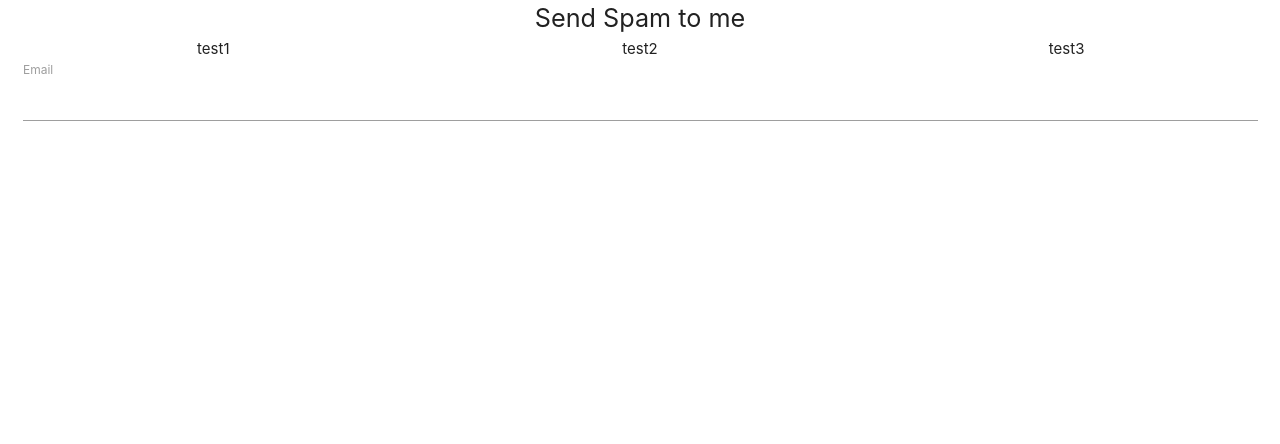
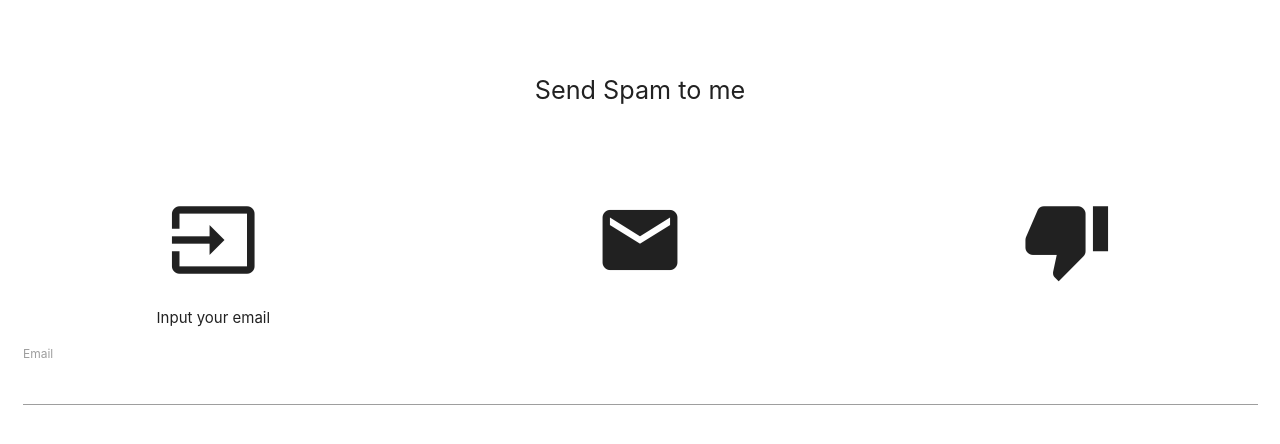
Before and after one commit to pwatrous/send-spam-to-me, a website: page site/index.html in a window 1280 px wide. Drawn offline with nearby package versions, Linux system fonts and the light colour scheme.

```diff
--- a/site/index.html
+++ b/site/index.html
@@ -13,10 +13,12 @@
 
 <body>
 	<div class="row">
-		<div class="col s6 offset-s3"><span class="flow-text">Send Spam to me</span></div>
-		<div class="col s4">test1</div>
-		<div class="col s4">test2</div>
-		<div class="col s4">test3</div>
+		<h1 class="col s6 offset-s3"><span class="flow-text">Send Spam to me</span></h1>
+		<div class="col s4"><i class="large material-icons">input</i>
+			<p>Input your email</p>
+		</div>
+		<div class="col s4"><i class="large material-icons">email</i></div>
+		<div class="col s4"><i class="large material-icons">thumb_down</i></div>
 		<form id="emailsubmit" action="" method="post" enctype="multipart/form-data" class="col s12">
 			<div class="input-field col s12">
 				<input id="email" name="email" type="email" class="validate">
--- a/site/style.css
+++ b/site/style.css
@@ -1,3 +1,15 @@
 .col {
 	text-align: center;
 }
+
+.active {
+	text-align: left;
+}
+
+.s4 {
+	margin-top: 3em;
+}
+
+h1 {
+	margin-top: 4em;
+}
```
